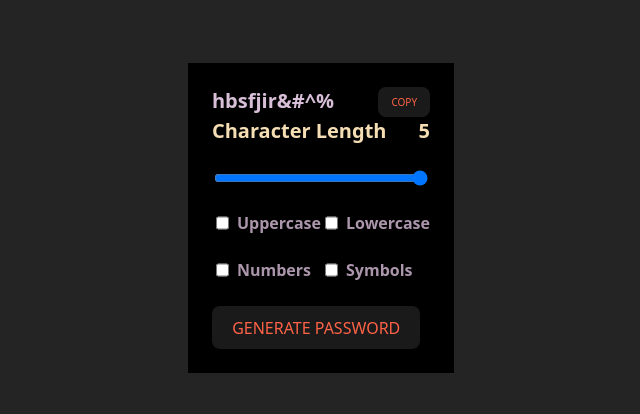
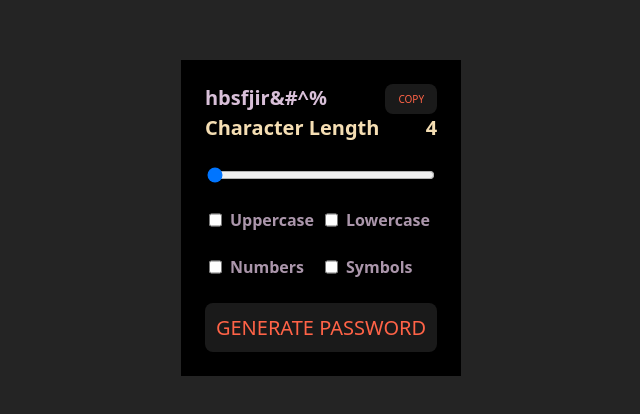
Before and after one commit to Somgester/PassGenerator, a React (Vite) app: page / in a window 1280 px wide. Shown: the part 182-596 px from the top of the page, without its empty margins (319-959 px from the left). Built offline with nearby package versions, Linux system fonts and the light colour scheme.

Commit message:
made changes

```diff
--- a/src/App.css
+++ b/src/App.css
@@ -72,3 +72,9 @@ button {
     gap: 5px;
     padding-bottom: 25px;
 }
+
+.generateBtn {
+    width: 100%;
+    font-size: 20px;
+    padding: 10px;
+}
--- a/src/App.jsx
+++ b/src/App.jsx
@@ -2,12 +2,20 @@ import { useState } from 'react'
 import './App.css'
 
 function App() {
-  const checkBoxData = [
-    { title: "Uppercase", state: false },
-    { title: "Lowercase", state: false },
-    { title: "Numbers", state: false },
-    { title: "Symbols", state: false },
-  ];
+  const [length, setLength] = useState(4);
+  const [checkBoxData, setCheckBoxData] = useState( [
+      { title: "Uppercase", state: false },
+      { title: "Lowercase", state: false },
+      { title: "Numbers", state: false },
+      { title: "Symbols", state: false },
+    ]
+  );
+
+  const checkboxHandler = (i) => {
+    const updatedCheckBoxData = [...checkBoxData];
+    updatedCheckBoxData[i].state = !updatedCheckBoxData[i].state;
+    setCheckBoxData(updatedCheckBoxData);
+  }
 
   return (
     <>
@@ -23,11 +31,11 @@ function App() {
         <div className="length">
           <span>
             <label>Character Length</label>
-            <label>5</label>
+            <label>{length}</label>
           </span>
           <input type="range" min="4" max="20"
-          // value={}
-          // onChange={{}}
+          value={length}
+          onChange={(e) => setLength(e.target.value)}
           />
         </div>
         {/* Checkboxes */}
@@ -37,7 +45,7 @@ function App() {
             return (
               <div key={index}>
                 <input type="checkbox" checked={checkbox.state}
-                onChange={{}} />
+                onChange={() => checkboxHandler(index)} />
                 <label>{checkbox.title}</label>
               </div>
             )
```
